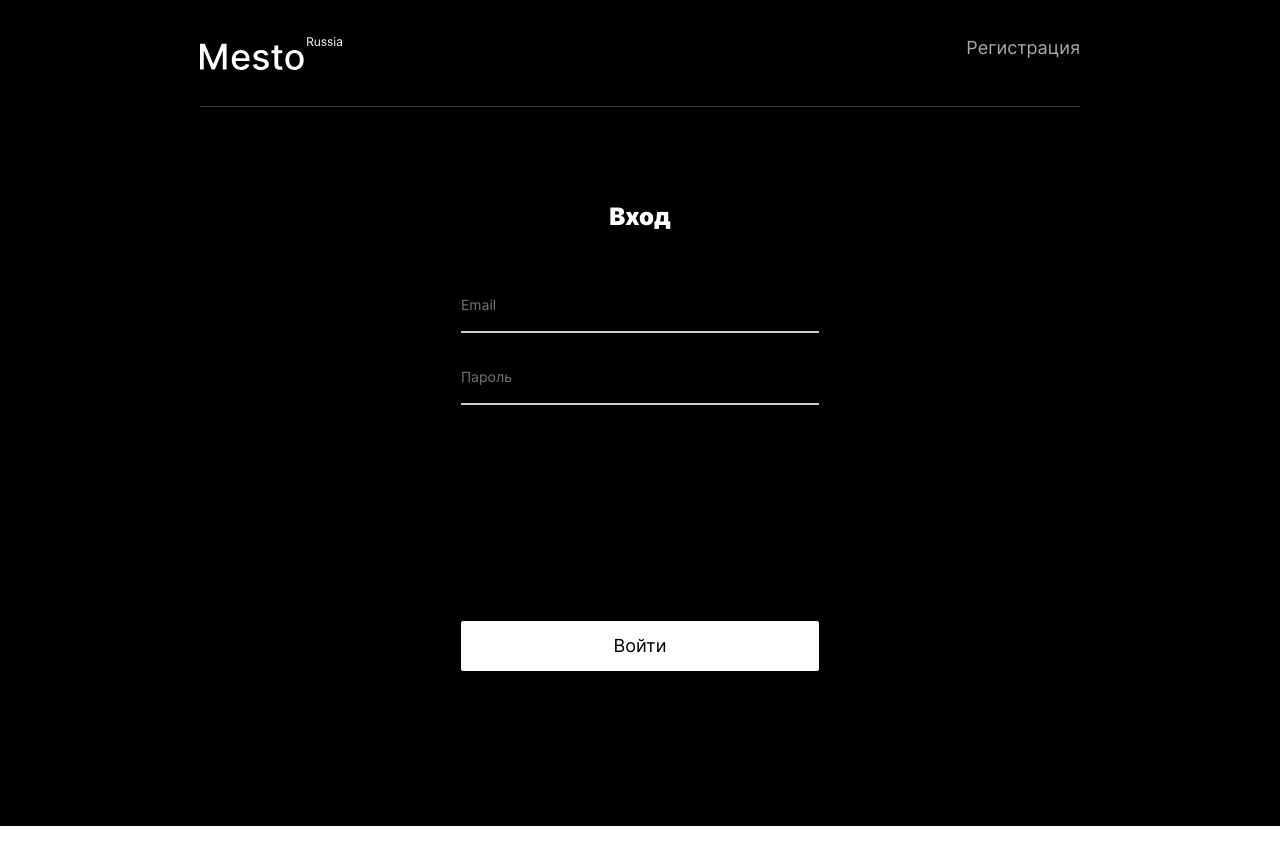
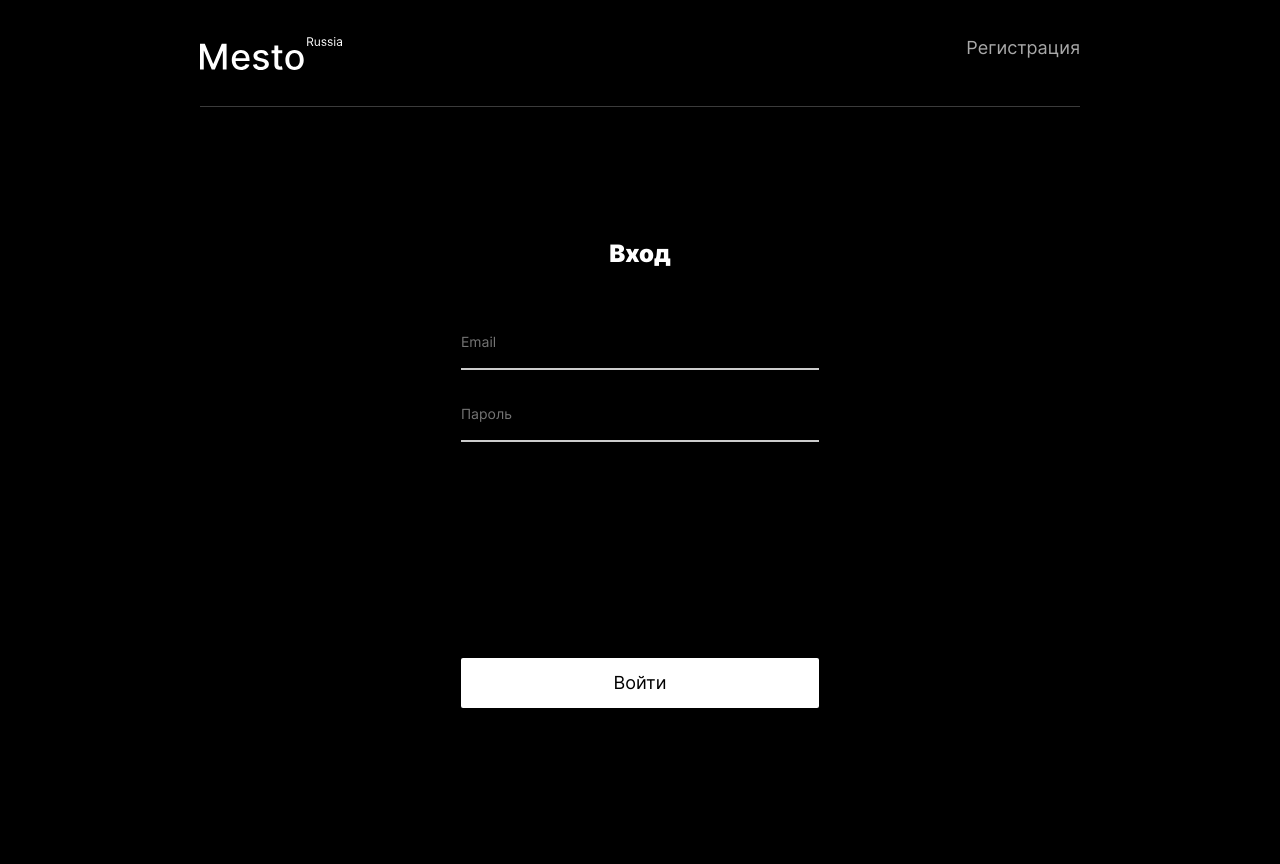
Before and after one commit to Full-Price-nonStop-underDOG/react-mesto-auth, a React (Create React App) app: page /sign-in in a window 1280 px wide. Shown: the top 864 px of the page. Before the commit the page ends 826 px from the top, so only its background shows below. Built offline with nearby package versions, Linux system fonts and the light colour scheme; no server answers.

Commit message:
thats zeds

```diff
--- a/src/blocks/page/page.css
+++ b/src/blocks/page/page.css
@@ -3,7 +3,7 @@
     width: 100%;
     max-width: 3200px;
     min-width: 320px;
-    height: 100%;
+
     color: #FFFFFF;
     padding: 37px 0 60px 0;
     margin: 0;
@@ -18,3 +18,12 @@
         padding-top: 22px;
     }
 }
+html, body {
+
+    margin: 0;
+    padding: 0;
+  }
+
+  body {
+    background-color: #000000;
+  }
--- a/src/components/AuthenticationForm.js
+++ b/src/components/AuthenticationForm.js
@@ -19,6 +19,7 @@ function AuthenticationForm({ onSubmit, title, buttonText }) {
   }
 
   return (
+    <div className="page">
       <section className="authentication">
         <h2 className="authentication__title">{title}</h2>
         <form className="authentication__form" onSubmit={handleSubmit}>
@@ -58,6 +59,7 @@ function AuthenticationForm({ onSubmit, title, buttonText }) {
           </div>
         </form>
       </section>
+    </div>
   );
 }
 
```
Lines whose indentation alone changed are shown as unchanged.
